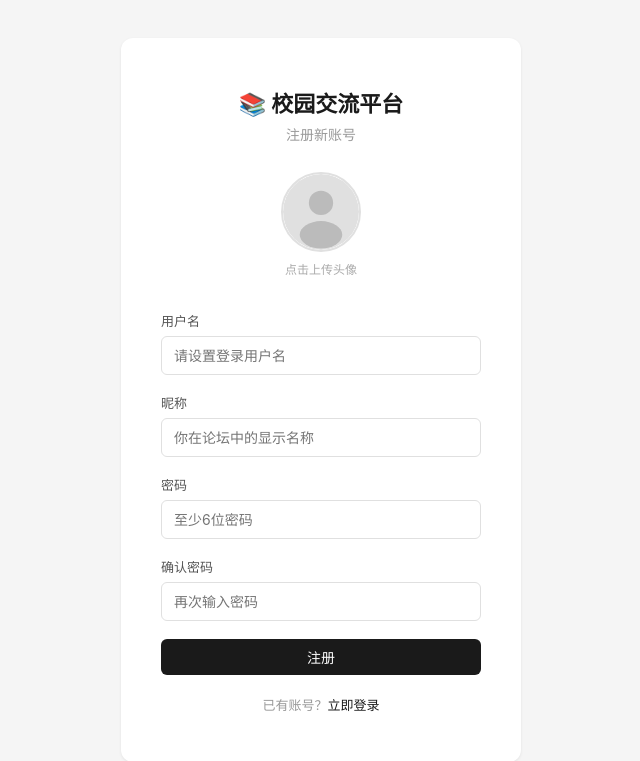
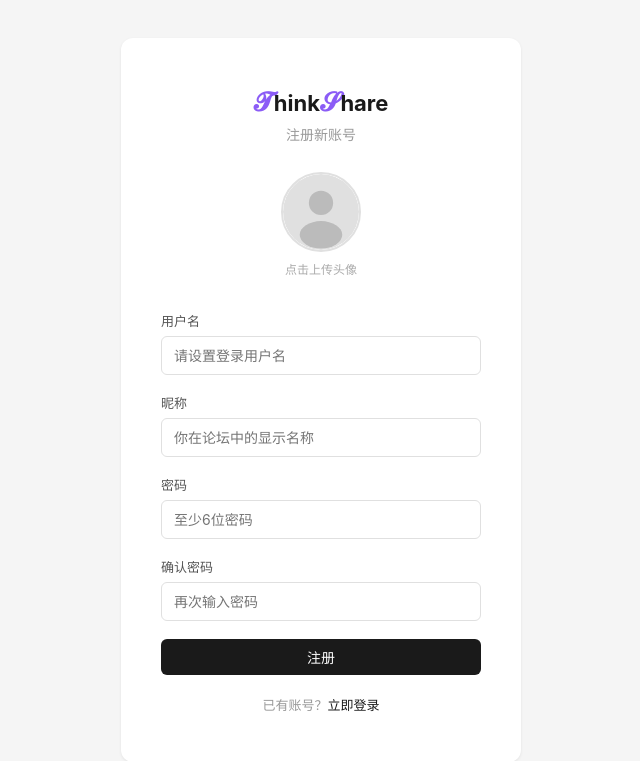
Before and after one commit to Jack1447/ThinkShare, a Flask app: page /register in a window 1280 px wide. Shown: the top 761 px of the page, without its empty margins (319-959 px from the left). Run offline with Flask 3, Linux system fonts and the light colour scheme.

Commit message:
fix title

```diff
--- a/static/css/style.css
+++ b/static/css/style.css
@@ -37,6 +37,16 @@ a {
     font-weight: 700;
     color: #1a1a1a;
     letter-spacing: -0.5px;
+}
+
+.brand-fancy {
+    font-family: 'Brush Script MT', 'Lucida Handwriting', cursive;
+    color: #8B5CF6;
+    font-size: 1.15em;
+}
+
+.auth-box h1 .brand-fancy {
+    font-size: 1.2em;
 }
 
 .navbar-right {
--- a/templates/admin.html
+++ b/templates/admin.html
@@ -1,6 +1,6 @@
 {% extends "base.html" %}
 
-{% block title %}管理后台 - 校园交流平台{% endblock %}
+{% block title %}管理后台 - ThinkShare{% endblock %}
 
 {% block content %}
 <div class="main-layout">
--- a/templates/base.html
+++ b/templates/base.html
@@ -3,13 +3,13 @@
 <head>
     <meta charset="UTF-8">
     <meta name="viewport" content="width=device-width, initial-scale=1.0">
-    <title>{% block title %}校园交流平台{% endblock %}</title>
+    <title>{% block title %}ThinkShare{% endblock %}</title>
     <link rel="stylesheet" href="{{ url_for('static', filename='css/style.css') }}">
 </head>
 <body>
 
 <nav class="navbar">
-    <a href="{{ url_for('forum') }}" class="navbar-brand">📚 校园交流平台</a>
+    <a href="{{ url_for('forum') }}" class="navbar-brand"><span class="brand-fancy">𝓣</span>hink<span class="brand-fancy">𝓢</span>hare</a>
     {% if session.get('user_id') %}
     <form class="navbar-search" action="{{ url_for('search') }}" method="GET">
         <input type="text" name="q" placeholder="搜索帖子或用户..." value="{{ query if query else '' }}" required>
--- a/templates/chat.html
+++ b/templates/chat.html
@@ -1,6 +1,6 @@
 {% extends "base.html" %}
 
-{% block title %}与 {{ peer.nickname }} 聊天 - 校园交流平台{% endblock %}
+{% block title %}与 {{ peer.nickname }} 聊天 - ThinkShare{% endblock %}
 
 {% block content %}
 <div class="main-layout">
--- a/templates/create_post.html
+++ b/templates/create_post.html
@@ -1,6 +1,6 @@
 {% extends "base.html" %}
 
-{% block title %}发布新帖 - 校园交流平台{% endblock %}
+{% block title %}发布新帖 - ThinkShare{% endblock %}
 
 {% block content %}
 <div class="main-layout" style="justify-content:center;">
--- a/templates/forum.html
+++ b/templates/forum.html
@@ -1,6 +1,6 @@
 {% extends "base.html" %}
 
-{% block title %}论坛 - 校园交流平台{% endblock %}
+{% block title %}论坛 - ThinkShare{% endblock %}
 
 {% block content %}
 <div class="main-layout">
--- a/templates/login.html
+++ b/templates/login.html
@@ -3,12 +3,12 @@
 <head>
     <meta charset="UTF-8">
     <meta name="viewport" content="width=device-width, initial-scale=1.0">
-    <title>登录 - 校园交流平台</title>
+    <title>登录 - ThinkShare</title>
     <link rel="stylesheet" href="{{ url_for('static', filename='css/style.css') }}">
 </head>
 <body class="auth-page">
     <div class="auth-box">
-        <h1>📚 校园交流平台</h1>
+        <h1><span class="brand-fancy">𝓣</span>hink<span class="brand-fancy">𝓢</span>hare</h1>
         <h2>登录</h2>
 
         {% with messages = get_flashed_messages(with_categories=true) %}
--- a/templates/notifications.html
+++ b/templates/notifications.html
@@ -1,6 +1,6 @@
 {% extends "base.html" %}
 
-{% block title %}消息通知 - 校园交流平台{% endblock %}
+{% block title %}消息通知 - ThinkShare{% endblock %}
 
 {% block content %}
 <div class="main-layout">
--- a/templates/post_detail.html
+++ b/templates/post_detail.html
@@ -1,6 +1,6 @@
 {% extends "base.html" %}
 
-{% block title %}{{ post.title }} - 校园交流平台{% endblock %}
+{% block title %}{{ post.title }} - ThinkShare{% endblock %}
 
 {% macro render_comment(comment, level=0) %}
 {% if level > 0 %}
--- a/templates/profile.html
+++ b/templates/profile.html
@@ -1,6 +1,6 @@
 {% extends "base.html" %}
 
-{% block title %}{{ user.nickname }} 的个人主页 - 校园交流平台{% endblock %}
+{% block title %}{{ user.nickname }} 的个人主页 - ThinkShare{% endblock %}
 
 {% block content %}
 <div class="main-layout">
--- a/templates/register.html
+++ b/templates/register.html
@@ -3,12 +3,12 @@
 <head>
     <meta charset="UTF-8">
     <meta name="viewport" content="width=device-width, initial-scale=1.0">
-    <title>注册 - 校园交流平台</title>
+    <title>注册 - ThinkShare</title>
     <link rel="stylesheet" href="{{ url_for('static', filename='css/style.css') }}">
 </head>
 <body class="auth-page">
     <div class="auth-box">
-        <h1>📚 校园交流平台</h1>
+        <h1><span class="brand-fancy">𝓣</span>hink<span class="brand-fancy">𝓢</span>hare</h1>
         <h2>注册新账号</h2>
 
         {% with messages = get_flashed_messages(with_categories=true) %}
--- a/templates/search.html
+++ b/templates/search.html
@@ -1,6 +1,6 @@
 {% extends "base.html" %}
 
-{% block title %}搜索 - 校园交流平台{% endblock %}
+{% block title %}搜索 - ThinkShare{% endblock %}
 
 {% block content %}
 <div class="main-layout">
--- a/templates/user_profile.html
+++ b/templates/user_profile.html
@@ -1,6 +1,6 @@
 {% extends "base.html" %}
 
-{% block title %}{{ target.nickname }} 的主页 - 校园交流平台{% endblock %}
+{% block title %}{{ target.nickname }} 的主页 - ThinkShare{% endblock %}
 
 {% block content %}
 <div class="main-layout">
```
